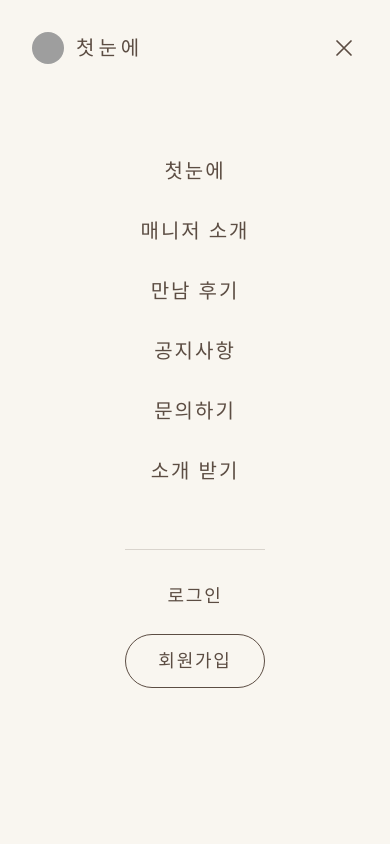
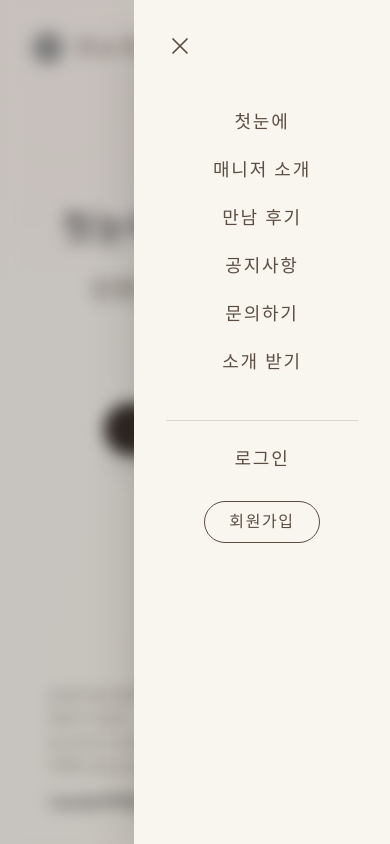
Before and after one commit to kim-off/-, a React (Vite) app: page / in a window 390 px wide. Both pictures are taken after a click on the button 344 px from the left and 48 px from the top of the page. Built offline with nearby package versions, Linux system fonts and the light colour scheme; grey boxes are pictures that could not be loaded.

Commit message:
feat(Layout): Simplify mobile menu toggle
Replaces the conditional rendering of the hamburger/close icon with a static hamburger icon. The logic for opening the mobile menu is now solely handled by setting `isMobileMenuOpen` to `true` on button click, simplifying the UI and state management.

```diff
--- a/src/components/Layout.tsx
+++ b/src/components/Layout.tsx
@@ -79,17 +79,11 @@ export default function Layout() {
 
           <button
             className="lg:hidden text-[#5c4d43] z-50 relative"
-            onClick={() => setIsMobileMenuOpen(!isMobileMenuOpen)}
+            onClick={() => setIsMobileMenuOpen(true)}
           >
-            {isMobileMenuOpen ? (
-              <svg xmlns="http://www.w3.org/2000/svg" fill="none" viewBox="0 0 24 24" strokeWidth={1.5} stroke="currentColor" className="w-7 h-7">
-                <path strokeLinecap="round" strokeLinejoin="round" d="M6 18L18 6M6 6l12 12" />
-              </svg>
-            ) : (
             <svg xmlns="http://www.w3.org/2000/svg" fill="none" viewBox="0 0 24 24" strokeWidth={1.5} stroke="currentColor" className="w-7 h-7">
               <path strokeLinecap="round" strokeLinejoin="round" d="M3.75 6.75h16.5M3.75 12h16.5m-16.5 5.25h16.5" />
             </svg>
-            )}
           </button>
         </motion.div>
       </header>
@@ -97,25 +91,46 @@ export default function Layout() {
       {/* Mobile Menu Overlay */}
       <AnimatePresence>
         {isMobileMenuOpen && (
+          <>
+            {/* Backdrop */}
             <motion.div
-            initial={{ opacity: 0, y: -20 }}
-            animate={{ opacity: 1, y: 0 }}
-            exit={{ opacity: 0, y: -20 }}
+              initial={{ opacity: 0 }}
+              animate={{ opacity: 1 }}
+              exit={{ opacity: 0 }}
               transition={{ duration: 0.3 }}
-            className="fixed inset-0 z-40 bg-[#F9F6F0] flex flex-col items-center justify-center lg:hidden"
+              onClick={() => setIsMobileMenuOpen(false)}
+              className="fixed inset-0 z-[60] bg-black/20 backdrop-blur-sm lg:hidden"
+            />
+
+            {/* Right Drawer */}
+            <motion.div
+              initial={{ x: '100%' }}
+              animate={{ x: 0 }}
+              exit={{ x: '100%' }}
+              transition={{ type: "spring", damping: 25, stiffness: 200 }}
+              className="fixed top-0 right-0 bottom-0 w-64 sm:w-80 bg-[#F9F6F0] z-[70] shadow-2xl flex flex-col lg:hidden pt-8 px-8"
             >
-            <nav className="flex flex-col items-center gap-8">
+              <button
+                className="self-start text-[#5c4d43] mb-12"
+                onClick={() => setIsMobileMenuOpen(false)}
+              >
+                <svg xmlns="http://www.w3.org/2000/svg" fill="none" viewBox="0 0 24 24" strokeWidth={1.5} stroke="currentColor" className="w-7 h-7">
+                  <path strokeLinecap="round" strokeLinejoin="round" d="M6 18L18 6M6 6l12 12" />
+                </svg>
+              </button>
+
+              <nav className="flex flex-col items-center gap-5">
                 {navItems.map((item) => (
                   <Link
                     key={item.name}
                     to={item.path}
                     onClick={() => setIsMobileMenuOpen(false)}
-                  className="text-[#5c4d43] hover:text-[#2c2a29] text-xl tracking-widest transition-colors duration-300"
+                    className="text-[#5c4d43] hover:text-[#2c2a29] text-lg tracking-widest transition-colors duration-300"
                   >
                     {item.name}
                   </Link>
                 ))}
-              <div className="flex flex-col items-center gap-6 mt-8 pt-8 border-t border-[#5c4d43]/20 w-full">
+                <div className="flex flex-col items-center gap-5 mt-6 pt-6 border-t border-[#5c4d43]/20 w-full">
                   <a
                     href="#login"
                     onClick={() => setIsMobileMenuOpen(false)}
@@ -126,13 +141,14 @@ export default function Layout() {
                   <a
                     href="#signup"
                     onClick={() => setIsMobileMenuOpen(false)}
-                  className="px-8 py-3 border border-[#5c4d43] text-[#5c4d43] rounded-full hover:bg-[#5c4d43] hover:text-[#F9F6F0] transition-all duration-300 text-lg tracking-widest"
+                    className="px-6 py-2 mt-2 border border-[#5c4d43] text-[#5c4d43] rounded-full hover:bg-[#5c4d43] hover:text-[#F9F6F0] transition-all duration-300 text-base tracking-widest text-center"
                   >
                     회원가입
                   </a>
                 </div>
               </nav>
             </motion.div>
+          </>
         )}
       </AnimatePresence>
 
```
Lines whose indentation alone changed are shown as unchanged.
